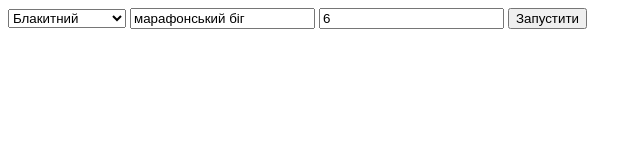
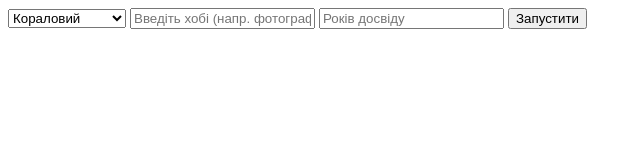
Before and after one commit to borissb80-crypto/Typescrip, a website: page index.html in a window 1280 px wide. Shown: the whole page, without its empty margins (0-642 px from the left). Drawn offline with Linux system fonts and the light colour scheme.

Commit message:
Add files via upload

```diff
--- a/index.html
+++ b/index.html
@@ -2,20 +2,28 @@
 <html lang="uk">
 <head>
     <meta charset="UTF-8">
+    <meta name="viewport" content="width=device-width, initial-scale=1.0">
     <title>TS Практика</title>
-    <script src="index.js" defer></script>
 </head>
 <body>
+    <!-- Селект для вибору кольору сторінки -->
     <select id="colorSelect">
+        <option value="coral">Кораловий</option>
         <option value="lightblue">Блакитний</option>
         <option value="lightgreen">Світло-зелений</option>
-        <option value="lightcoral">Кораловий</option>
     </select>
 
-    <input type="text" id="hobbyInput" value="марафонський біг" placeholder="Ваше хобі">
-    <input type="number" id="expInput" value="6" placeholder="Років досвіду">
+    <!-- Поля вводу для хобі та досвіду (завдання 5) -->
+    <input type="text" id="hobbyInput" placeholder="Введіть хобі (напр. фотографія)">
+    <input type="number" id="expInput" placeholder="Років досвіду">
 
+    <!-- Кнопка для запуску скрипта -->
     <button id="runBtn">Запустити</button>
+
+    <!-- Порожній блок для виведення результату -->
     <div id="output"></div>
+
+    <!-- Підключення зкомпільованого файлу -->
+    <script src="index.js"></script>
 </body>
 </html>
```
